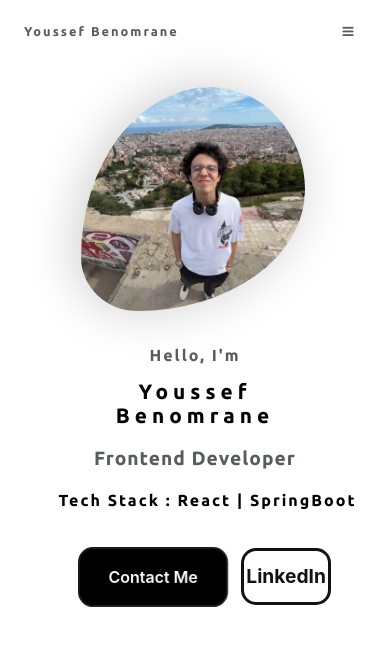
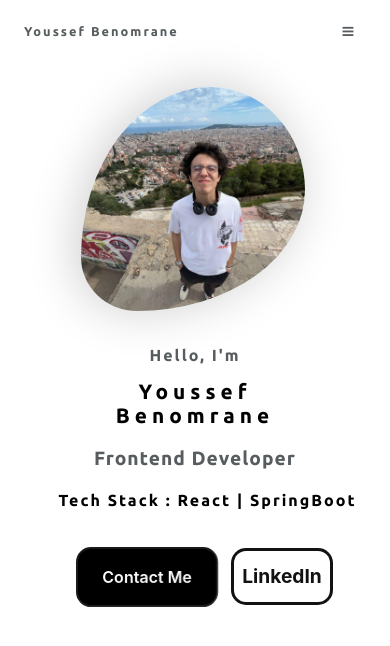
Before and after one commit to Youuusseff/Portfolio, a React (Create React App) app in the folder portfolio/: page / in a window 390 px wide. Shown: the top 646 px of the page. Built offline with nearby package versions, Linux system fonts and the light colour scheme.

Commit message:
last changes to buttons

```diff
--- a/portfolio/src/components/home/App.css
+++ b/portfolio/src/components/home/App.css
@@ -215,14 +215,14 @@ nav{
     margin: 0;
   }
   .button-c{
-    width: 55% !important;
+    width: 52% !important;
     margin: 1rem !important;
     text-wrap: nowrap !important;
     margin-left: 0;
 
   }
   .button-l{
-    width: 31%;
+    width: 35%;
     margin: 0 !important;
   }
 }
```
